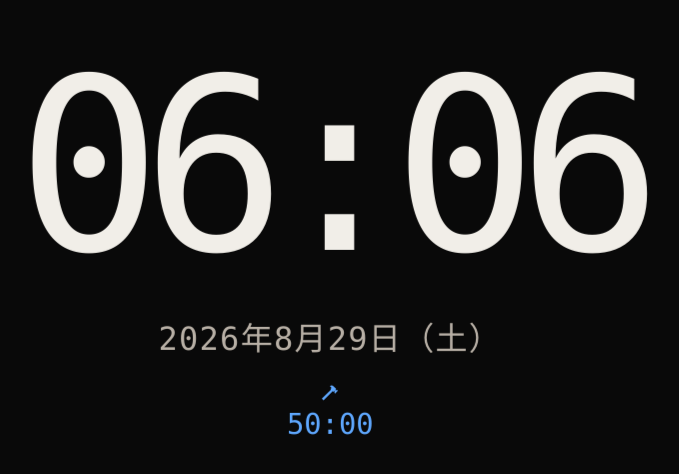
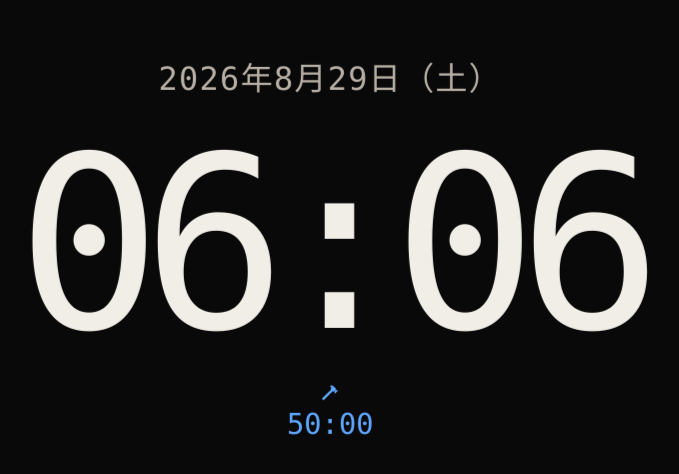
Before and after one commit to hoyoyo-arale/mobile-screen-watch, a Vue app: page / in a window 1280 px wide. Shown: the top 474 px of the page, without its empty margins (36-715 px from the left). Built offline with nearby package versions, Linux system fonts and the light colour scheme.

Commit message:
feat: 時計ブロックの日付を時刻の前へ移動
- 時計ブロック内の日付を時刻の前へ移動
- 日付と時刻の間隔を日付下部の余白として再設定
- 横向き表示でも日付下部の余白を維持

```diff
--- a/src/components/ClockDisplay.vue
+++ b/src/components/ClockDisplay.vue
@@ -16,6 +16,7 @@ const isoDate = computed(() => toIsoDate(props.now));
 
 <template>
   <section class="clock-block" aria-label="現在時刻">
+    <p class="clock-date">{{ dateText }}</p>
     <time class="clock-time" :datetime="isoDate">
       <span>{{ timeText.hours }}</span>
       <span aria-hidden="true">:</span>
@@ -24,7 +25,6 @@ const isoDate = computed(() => toIsoDate(props.now));
         >:{{ timeText.seconds }}</span
       >
     </time>
-    <p class="clock-date">{{ dateText }}</p>
   </section>
 </template>
 
@@ -53,7 +53,7 @@ const isoDate = computed(() => toIsoDate(props.now));
   letter-spacing: -0.06em;
 }
 .clock-date {
-  margin: clamp(24px, 5vw, 48px) 0 0;
+  margin: 0 0 clamp(24px, 5vw, 48px);
   color: var(--secondary-text);
   font-size: clamp(1rem, 3.5vw, 2rem);
   letter-spacing: 0.04em;
@@ -68,7 +68,7 @@ const isoDate = computed(() => toIsoDate(props.now));
     font-size: clamp(3rem, min(19vw, 30vh), 15rem);
   }
   .clock-date {
-    margin-top: clamp(16px, 4vh, 32px);
+    margin-bottom: clamp(16px, 4vh, 32px);
   }
 }
 </style>
```
